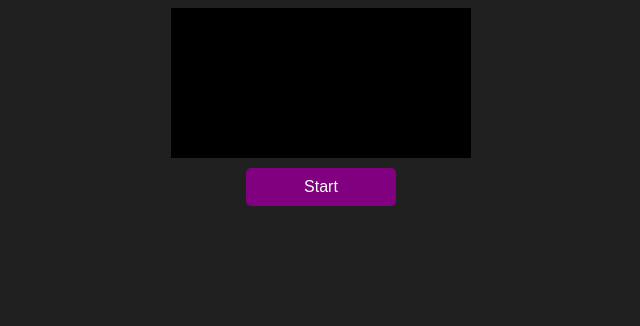
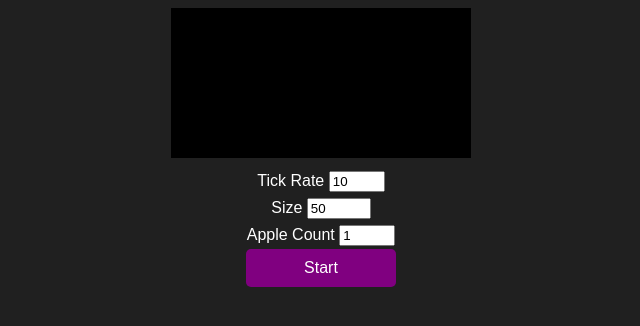
Before and after one commit to xoltia/msnake, a website: page index.html in a window 1280 px wide. Both pictures are taken after a click on the button "Start". Shown: the whole page, without its empty margins (319-959 px from the left). Drawn offline with Linux system fonts and the light colour scheme.

Commit message:
Add setting adjustments

```diff
--- a/index.html
+++ b/index.html
@@ -8,6 +8,8 @@
 
     <style>
         html, body {
+            color: white;
+            font-family: Arial, Helvetica, sans-serif;
             background: rgb(32, 32, 32);
             display: flex;
             align-items: center;
@@ -34,21 +36,54 @@
             background-color: rgb(109, 0, 109);
             cursor: pointer;
         }
+
+        .input-section {
+            margin: 3px;
+        }
     </style>
 </head>
 <body>
     <canvas id="board"></canvas>
+    <div class="input-section">
+        <label>Tick Rate</label>
+        <input type="number" min="1" max="50" id="tickRate">
+    </div>
+    <div class="input-section">
+        <label>Size</label>
+        <input type="number" min="15" max="200" id="size">
+    </div>
+    <div class="input-section">
+        <label>Apple Count</label>
+        <input type="number" min="1" max="20" id="apples">
+    </div>
     <button class="btn" onclick="start()">Start</button>
     <script>
         const board = document.getElementById('board');
         const ctx = board.getContext('2d');
         const colors = ['green', 'blue', 'yellow', 'purple'];
+        const query = new URLSearchParams(window.location.search);
         const ws = new WebSocket(`ws://${window.location.host}${window.location.search}`);
         let boardSize;
         let cellSize;
 
+        const trInput = document.getElementById('tickRate');
+        const sizeInput = document.getElementById('size');
+        const appleInput = document.getElementById('apples');
+        trInput.value = query.get('tick_rate') || 10;
+        sizeInput.value = query.get('size') || 50;
+        appleInput.value = query.get('apples') || 1;
+
         function start() {
-            ws.send(JSON.stringify({ cmd: 'start' }));
+            ws.send(JSON.stringify({
+                cmd: 'update_room',
+                appleCount: appleInput.value,
+                size: sizeInput.value,
+                tickRate: trInput.value,
+            }))
+
+            ws.send(JSON.stringify({
+                cmd: 'start'
+            }));
         }
 
         function fillCell(x, y, color) {
```
Also changed, not shown: server.js (+22 -1 lines).
